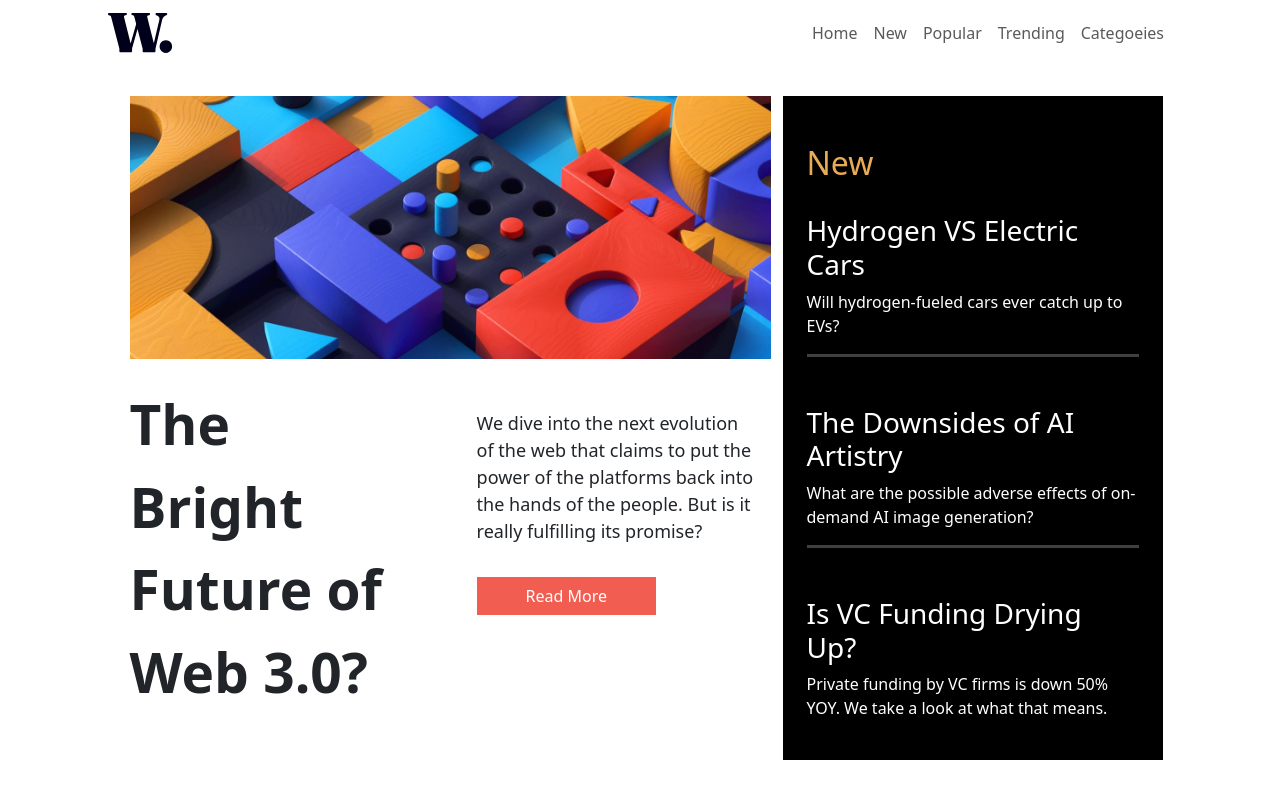
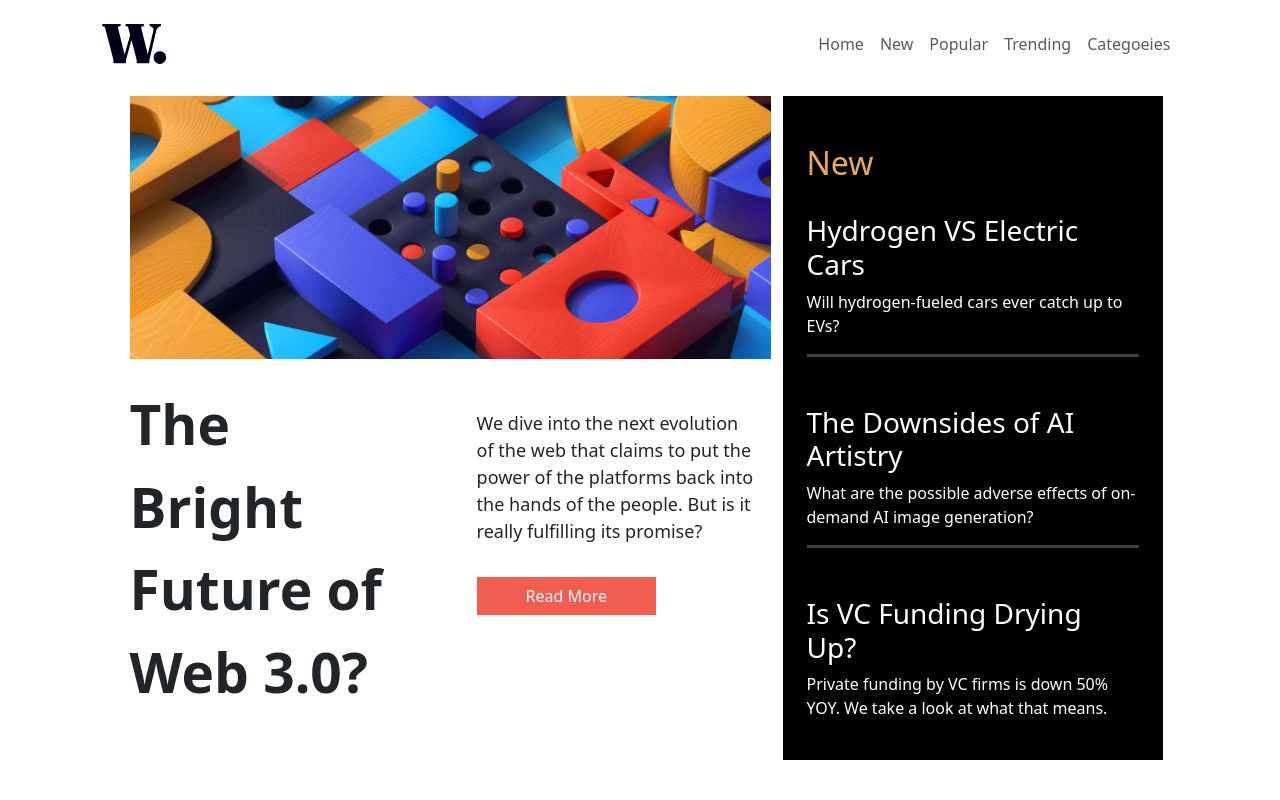
Before and after one commit to Nourhan-elshafay/w., a plain HTML site: page index.html in a window 1280 px wide. Shown: the top 800 px of the page. Drawn offline with Linux system fonts and the light colour scheme.

Commit message:
Update main.css

```diff
--- a/css/main.css
+++ b/css/main.css
@@ -11,8 +11,8 @@ header .navcreate{
       z-index: 9999999;
 }
 header .navcreate .navbar{
-      width: 85%;
-      margin: auto;
+      width: 100%;
+      padding:1.5% 7% ;
       background-color: #fff;
 }
 header .navcreate ul li a:hover{
```
